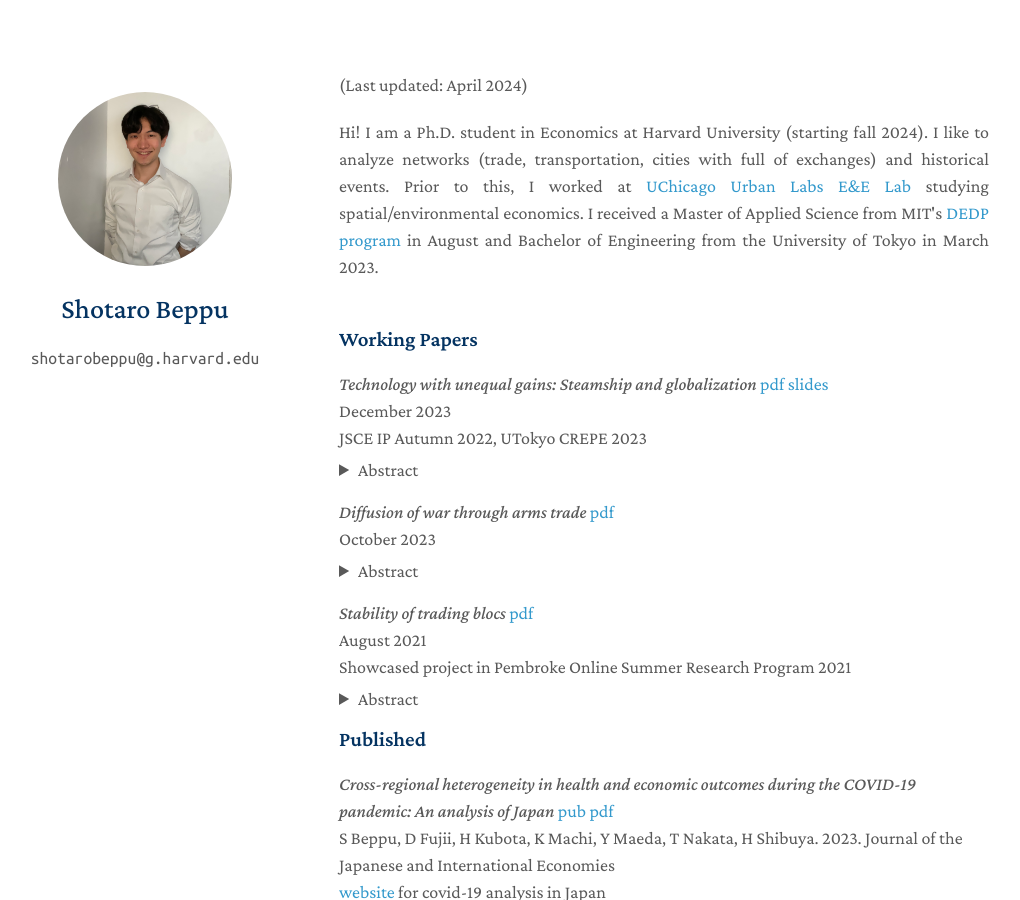
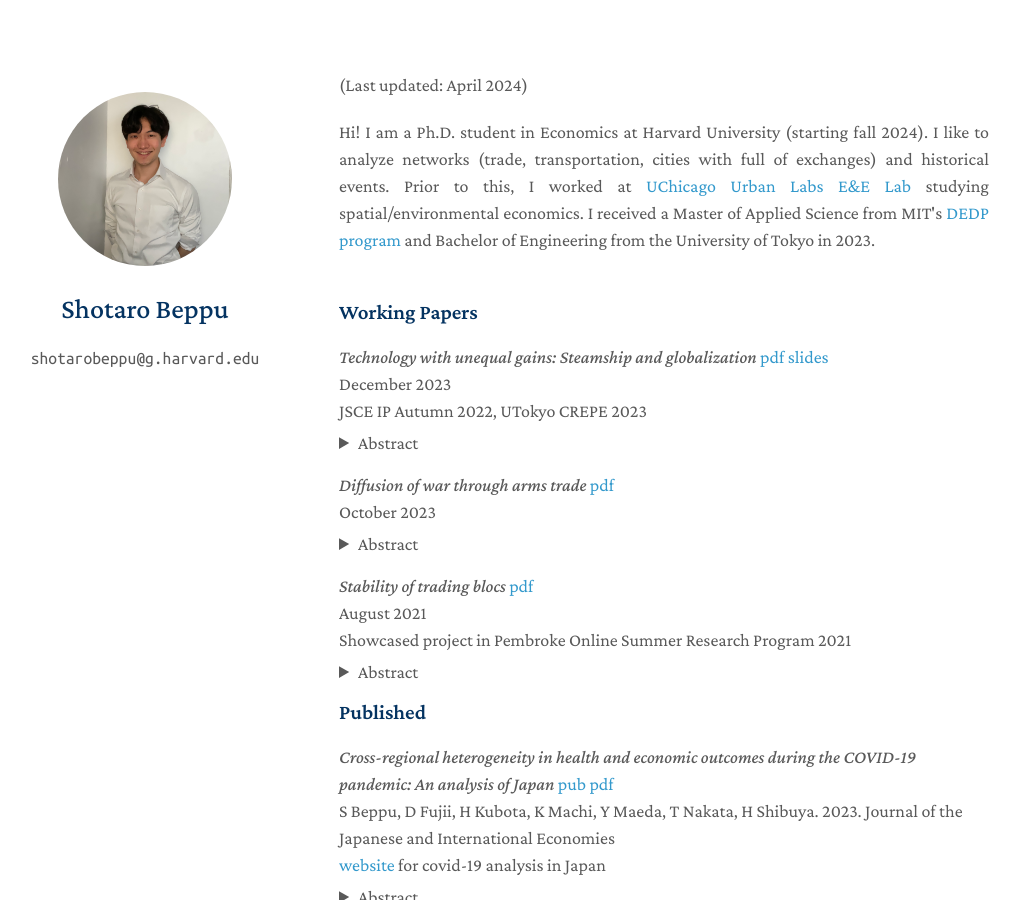
Before and after one commit to ShotaroBeppu/ShotaroBeppu.github.io, a Jekyll site: the page built from index.md, in a window 1280 px wide and 900 px high. Shown: the whole window, without its empty margins (131-1151 px from the left). Built offline with Jekyll 4.4.1, drawn with Linux system fonts in a browser that asks for light colours; nearby versions of some CDN libraries; a style sheet for code colours, icons or effects is not loaded.

Commit message:
Update index.md

```diff
--- a/index.md
+++ b/index.md
@@ -9,7 +9,7 @@ Hi! I am a Ph.D. student in Economics at Harvard University (starting fall 2024)
 
 Prior to this, I worked at <a href="https://urbanlabs.uchicago.edu/labs/energy-environment">UChicago Urban Labs E&E Lab</a> studying spatial/environmental economics.
 
-I received a Master of Applied Science from MIT's <a href="https://economics.mit.edu/academic-programs/masters-programs/masters-data-economics-and-design-policy-dedp">DEDP program</a> in August and Bachelor of Engineering from the University of Tokyo in March 2023.
+I received a Master of Applied Science from MIT's <a href="https://economics.mit.edu/academic-programs/masters-programs/masters-data-economics-and-design-policy-dedp">DEDP program</a> and Bachelor of Engineering from the University of Tokyo in 2023.
 </div>
 
 <!-- <br> -->
```
